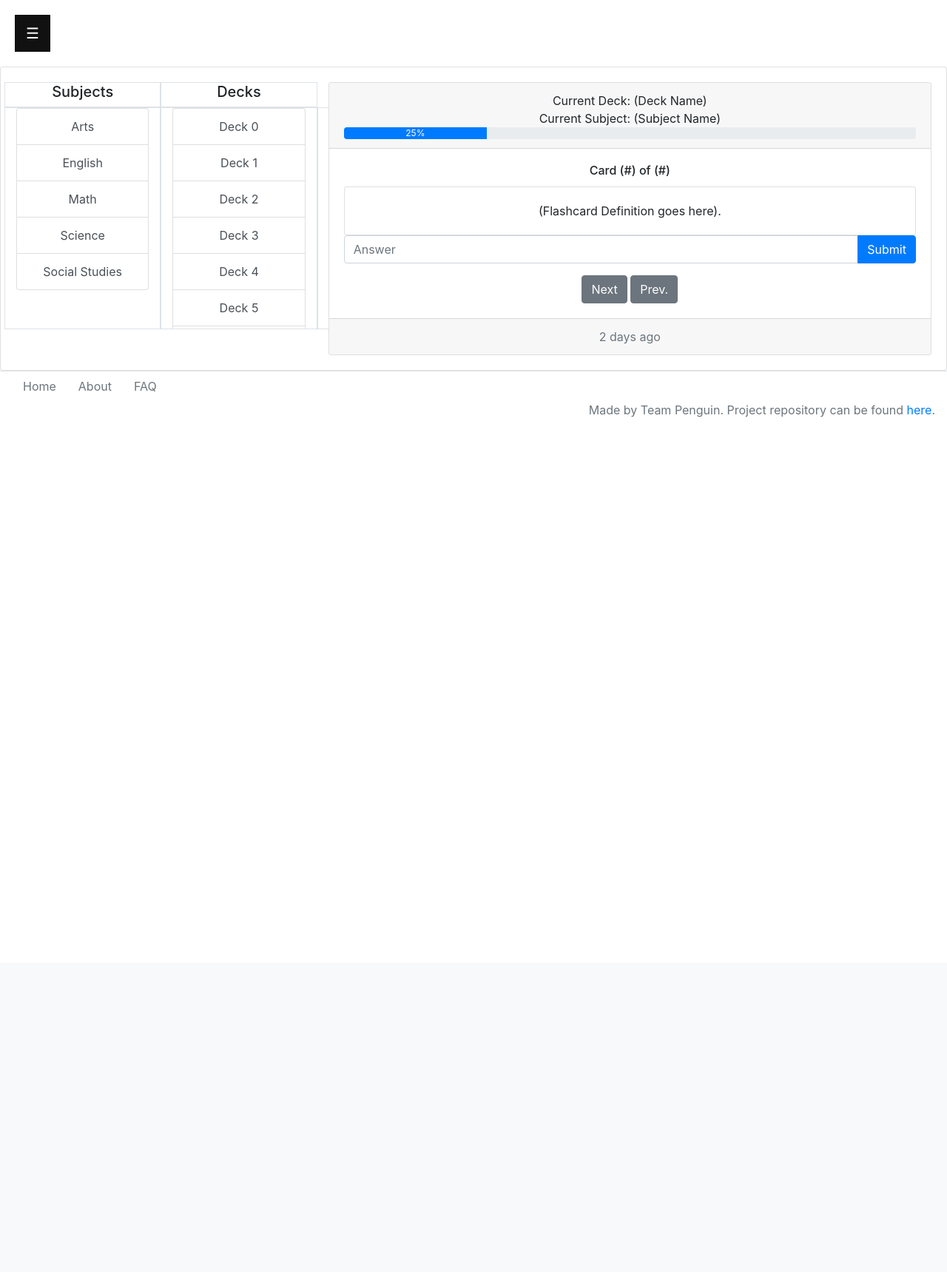
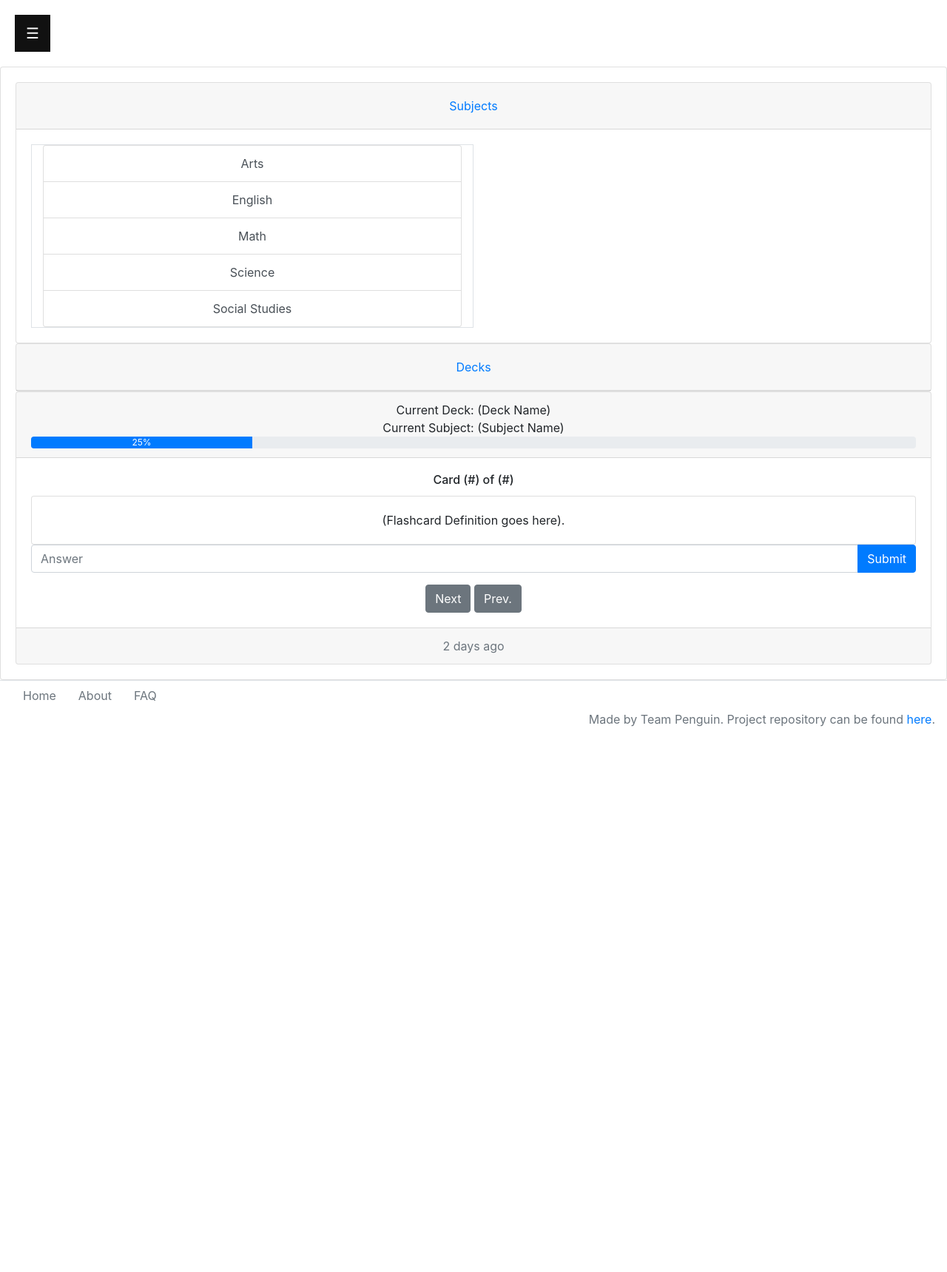
Before and after one commit to tobifanibi/flash_learning, a Flask app: a page that uses flash_learning/templates/home.html in a window 1280 px wide. Shown: the part 72-1791 px from the top of the page at 74% size. Before the commit the page ends 636 px from the top, so only its background shows below. Run offline with Flask 2, Linux system fonts and the light colour scheme; a user stored in the database is signed in; data comes from the database, SQL or seed files in the repository; some libraries are stand-ins or nearby versions.

Commit message:
Update home.html
Updated home layout to have horizontal accordians for selecting deck and subject

```diff
--- a/flash_learning/templates/home.html
+++ b/flash_learning/templates/home.html
@@ -9,20 +9,19 @@
 
 {% block body %}
 
-<div>
-	<div class="row">
-	    <div class="col-4">
-	        <div class="row ">
-	            <div class="col-md-6 border">
-	                <div class="well"><h5>Subjects</h5></div>
+
+<div id="accordion">
+	<div class="card">
+		<div class="card-header" id="headingOne">
+			<h5 class="mb-0">
+				<button class="btn btn-link" data-toggle="collapse" data-target="#collapseOne" aria-expanded="true" aria-controls="collapseOne">
+					Subjects
+				</button>
+			</h5>
 		</div>
-	            <div class="col-md-6 border">
-	                <div class="well"><h5>Decks</h5></div>
-	            </div>
-	        </div>
-	        <div class="row">
-	        	<div class="d-md-flex w-100">
 
+		<div id="collapseOne" class="collapse show" aria-labelledby="headingOne" data-parent="#accordion">
+			<div class="card-body">
 				<div class="overflow-auto col-md-6 border w-100" style="max-height: 300px;">
 					<div class="list-group">
 						{% for subject in subjects %}
@@ -30,7 +29,19 @@
 						{% endfor %}
 					</div>
 				</div>
-
+			</div>
+		</div>
+	</div>
+	<div class="card">
+		<div class="card-header" id="headingTwo">
+			<h5 class="mb-0">
+				<button class="btn btn-link collapsed" data-toggle="collapse" data-target="#collapseTwo" aria-expanded="false" aria-controls="collapseTwo">
+					Decks
+				</button>
+			</h5>
+		</div>
+		<div id="collapseTwo" class="collapse" aria-labelledby="headingTwo" data-parent="#accordion">
+			<div class="card-body">
 				<div class="overflow-auto col-md-6 border w-100" style="max-height: 300px;">
 					<div class="list-group">
 						{% for x in range(50) %}
@@ -38,16 +49,10 @@
 						{% endfor %}
 					</div>
 				</div>
-
-				<div class="overflow-auto col-md-6 border w-100" style="max-height: 300px;">
-
 			</div>
 		</div>
-
-
 	</div>
 </div>
-	    <div class="col-md-8">
 
 <div class="card text-center">
 	    		<div class="card-header">
@@ -79,10 +84,5 @@
 	    			2 days ago
 	    		</div>
 	    	</div>
-	    </div>
-
-	</div>
-
-</div>
 
 {% endblock %}
```
Lines whose indentation alone changed are shown as unchanged.
